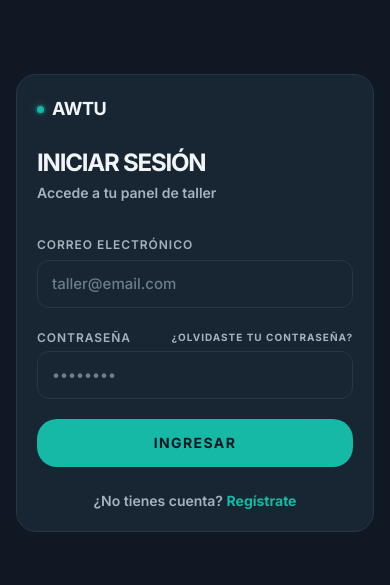
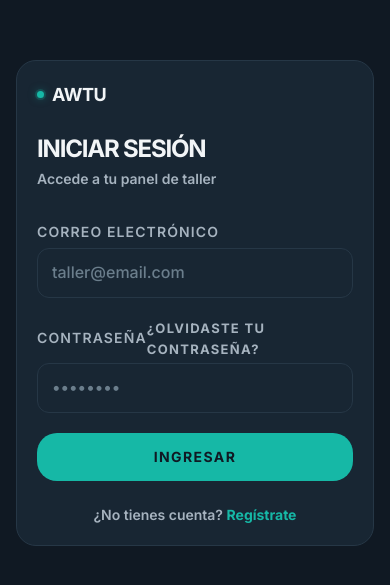
Before and after one commit to jguzmansantillan-wq/AWTU, a Next.js app: page /login in a window 390 px wide. Shown: the part 119-704 px from the top of the page. Built offline with nearby package versions, Linux system fonts and the light colour scheme; no server answers.

Commit message:
fix: aumentar tamaños de texto en toda la app

```diff
--- a/app/globals.css
+++ b/app/globals.css
@@ -256,3 +256,36 @@ select.inp option { background: var(--surface-2); color: var(--text); }
   background: var(--border-subtle);
   margin: 16px 0;
 }
+
+/* ── Escala de texto global — sube todos los tamaños fijos ─────
+   Los textos de Tailwind como text-[9px]/text-[10px]/text-xs
+   son demasiado pequeños en móvil y PC. Este bloque los sube
+   proporcionalmente sin romper layouts ni márgenes.
+   ──────────────────────────────────────────────────────────── */
+
+/* Labels y badges (eran 9-11px → ahora 12-13px) */
+.lbl                       { font-size: 13px; }
+.badge                     { font-size: 12px; }
+
+/* Inputs y toasts (eran 15px → ahora 16px) */
+.inp                       { font-size: 16px; }
+.notif                     { font-size: 16px; }
+
+/* Clases Tailwind de texto pequeño usadas en el JSX */
+.text-xs                   { font-size: 13px !important; }
+
+/* Arbitrarios muy pequeños → se suben un escalón */
+[class*="text-[9px]"]      { font-size: 11px !important; }
+[class*="text-[10px]"]     { font-size: 12px !important; }
+[class*="text-[11px]"]     { font-size: 13px !important; }
+[class*="text-[12px]"]     { font-size: 13px !important; }
+[class*="text-[13px]"]     { font-size: 14px !important; }
+
+/* Móvil: un poco más generoso */
+@media (max-width: 640px) {
+  [class*="text-[9px]"]    { font-size: 12px !important; }
+  [class*="text-[10px]"]   { font-size: 13px !important; }
+  [class*="text-[11px]"]   { font-size: 14px !important; }
+  .lbl                     { font-size: 14px; }
+  .inp                     { font-size: 16px; }
+}
```
